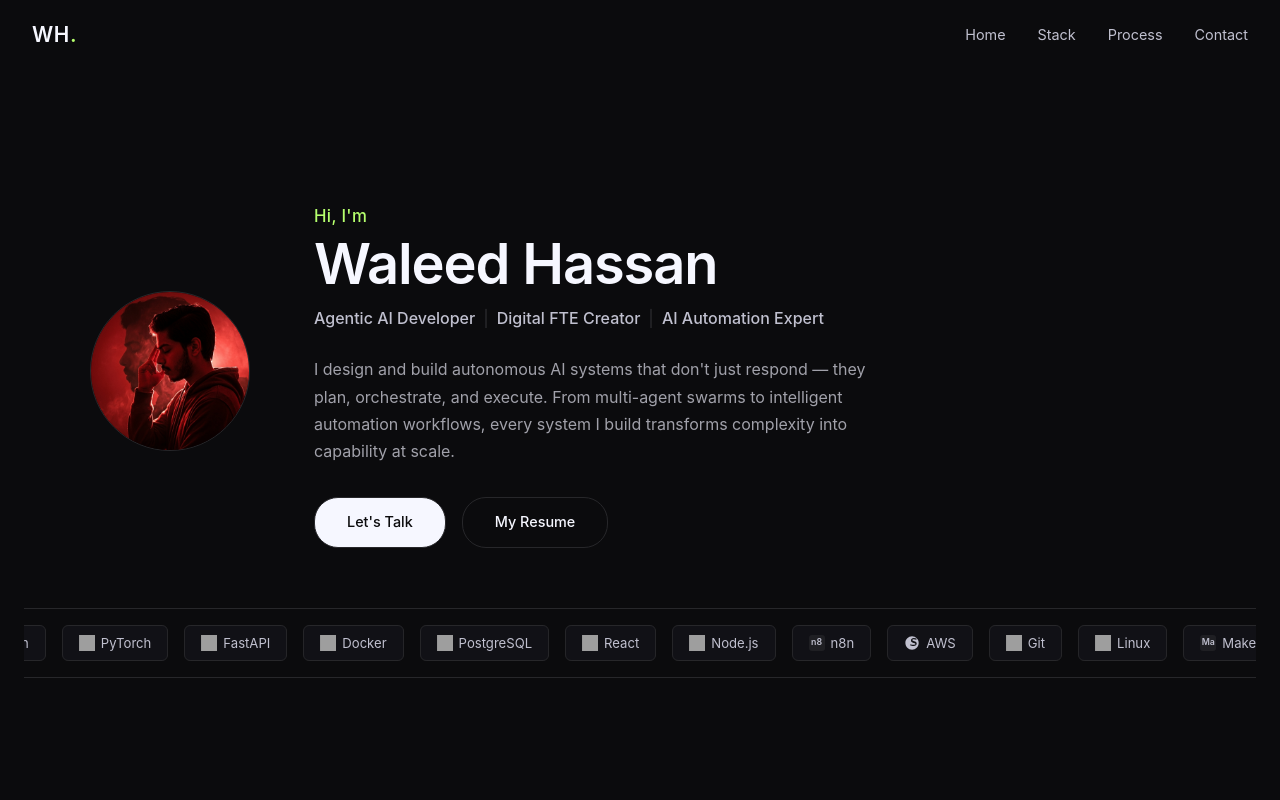
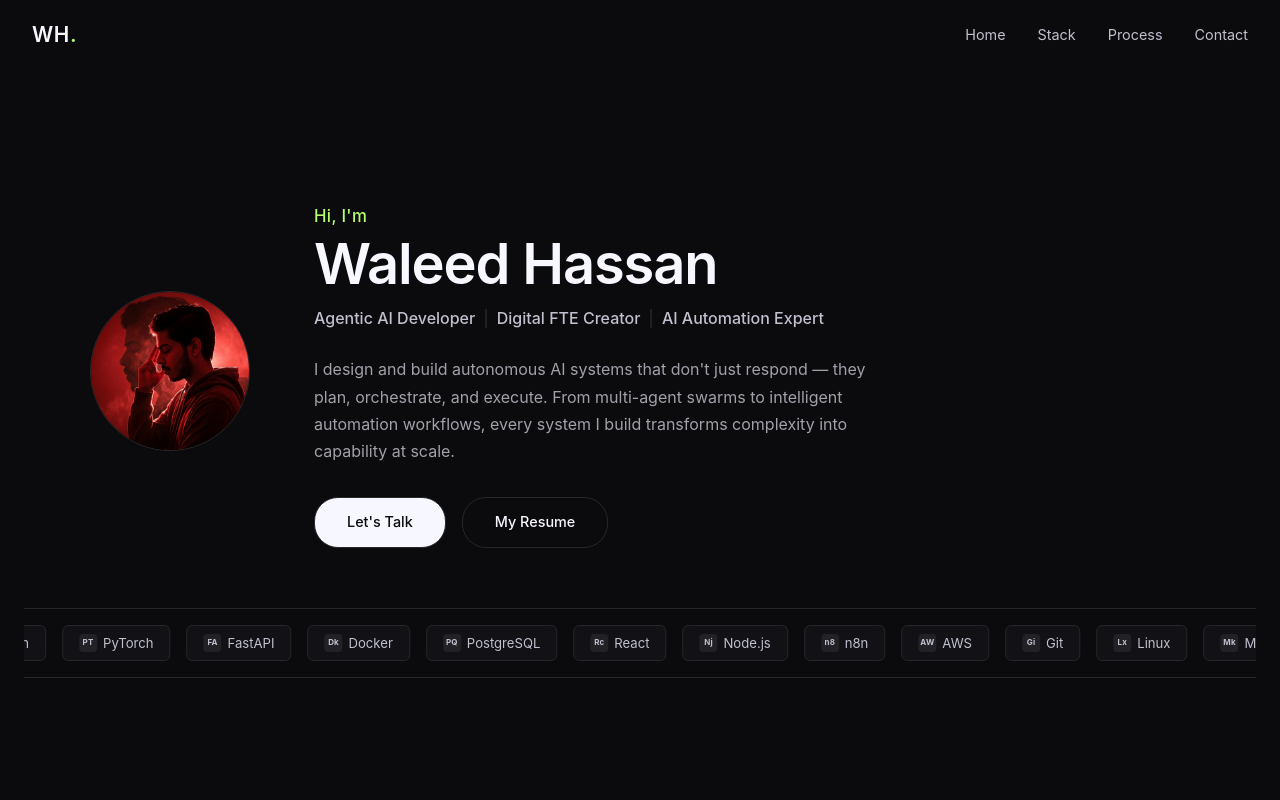
Before and after one commit to waleed260/waleed-portfolio, a React (Vite) app: page / in a window 1280 px wide. Shown: the top 800 px of the page. Built offline with nearby package versions, Linux system fonts and the light colour scheme; grey boxes are pictures that could not be loaded.

Commit message:
Replace all tech icons with styled initial badges (zero CDN dependency)

```diff
--- a/src/App.css
+++ b/src/App.css
@@ -195,13 +195,14 @@ h2 {
   flex-shrink: 0;
   display: inline-flex; align-items: center; gap: 6px;
 }
-.tech-logo { width: 16px; height: 16px; flex-shrink: 0; display: block; }
 .tech-initial {
-  width: 16px; height: 16px; flex-shrink: 0;
+  width: 18px; height: 18px; flex-shrink: 0;
   display: flex; align-items: center; justify-content: center;
-  font-size: 0.55rem; font-weight: 600;
-  background: rgba(255,255,255,0.06);
-  border-radius: 3px;
+  font-size: 0.5rem; font-weight: 700;
+  background: rgba(255,255,255,0.07);
+  border-radius: 4px;
+  letter-spacing: 0.02em;
+  color: var(--muted);
 }
 
 @media (max-width: 768px) {
--- a/src/App.jsx
+++ b/src/App.jsx
@@ -31,40 +31,19 @@ function Reveal({ children, delay = 0, className = '' }) {
 }
 
 const techStack = [
-  { name: 'Python', icon: 'python/python-original' },
-  { name: 'LangChain', icon: 'langchain' },
-  { name: 'PyTorch', icon: 'pytorch/pytorch-original' },
-  { name: 'FastAPI', icon: 'fastapi/fastapi-original' },
-  { name: 'Docker', icon: 'docker/docker-original' },
-  { name: 'PostgreSQL', icon: 'postgresql/postgresql-original' },
-  { name: 'React', icon: 'react/react-original' },
-  { name: 'Node.js', icon: 'nodejs/nodejs-original' },
-  { name: 'n8n', icon: 'n8n' },
-  { name: 'AWS', icon: 'amazonwebservices' },
-  { name: 'Git', icon: 'git/git-original' },
-  { name: 'Linux', icon: 'linux/linux-original' },
-  { name: 'Make.com', icon: 'make' },
-  { name: 'Vapi', icon: 'vapi' },
-  { name: 'Zapier', icon: 'zapier' },
+  'Python', 'LangChain', 'PyTorch', 'FastAPI', 'Docker',
+  'PostgreSQL', 'React', 'Node.js', 'n8n', 'AWS',
+  'Git', 'Linux', 'Make.com', 'Vapi', 'Zapier',
 ]
 
-function TechIcon({ name, icon }) {
-  const isKnown = ['python', 'pytorch', 'fastapi', 'docker', 'postgresql', 'react', 'nodejs', 'git', 'linux'].some(k => icon.startsWith(k))
-  if (isKnown) {
-    const url = `https://cdn.jsdelivr.net/gh/devicons/devicon@latest/icons/${icon}.svg`
-    return <img src={url} alt="" className="tech-logo" loading="lazy" />
+function TechIcon({ name }) {
+  const initials = {
+    Python: 'Py', LangChain: 'LC', PyTorch: 'PT', FastAPI: 'FA',
+    Docker: 'Dk', PostgreSQL: 'PQ', React: 'Rc', 'Node.js': 'Nj',
+    n8n: 'n8', AWS: 'AW', Git: 'Gi', Linux: 'Lx',
+    'Make.com': 'Mk', Vapi: 'Vp', Zapier: 'Zp',
   }
-  if (icon === 'amazonwebservices') {
-    return (
-      <svg className="tech-logo" viewBox="0 0 24 24" fill="currentColor">
-        <path d="M12 2C6.48 2 2 6.48 2 12s4.48 10 10 10 10-4.48 10-10S17.52 2 12 2zm2.5 14.5c-2.5 0-4-.5-5.5-1.2l.8-1.6c1.2.6 2.5 1 4.7 1 1.4 0 2.5-.3 2.5-1.2 0-.7-.6-1-2-1.4l-.8-.2c-2.3-.6-3.8-1.6-3.8-3.7 0-2 1.6-3.7 4.3-3.7 1.8 0 3.2.4 4.3 1l-.7 1.6c-1-.5-2-.8-3.6-.8-1.5 0-2.3.6-2.3 1.3 0 .7.6 1 2 1.4l.8.2c2.3.6 3.8 1.5 3.8 3.6 0 2.2-1.8 3.7-4.5 3.7z" />
-      </svg>
-    )
-  }
-  if (icon === 'n8n') {
-    return <span className="tech-initial">n8</span>
-  }
-  return <span className="tech-initial">{name.slice(0, 2)}</span>
+  return <span className="tech-initial">{initials[name] || name.slice(0, 2)}</span>
 }
 
 function LoadingScreen({ done }) {
@@ -149,8 +128,8 @@ function Hero() {
         <div className="tech-track">
           {[...techStack, ...techStack].map((t, i) => (
             <span key={i} className="tech-chip">
-              <TechIcon name={t.name} icon={t.icon} />
-              {t.name}
+              <TechIcon name={t} />
+              {t}
             </span>
           ))}
         </div>
```
